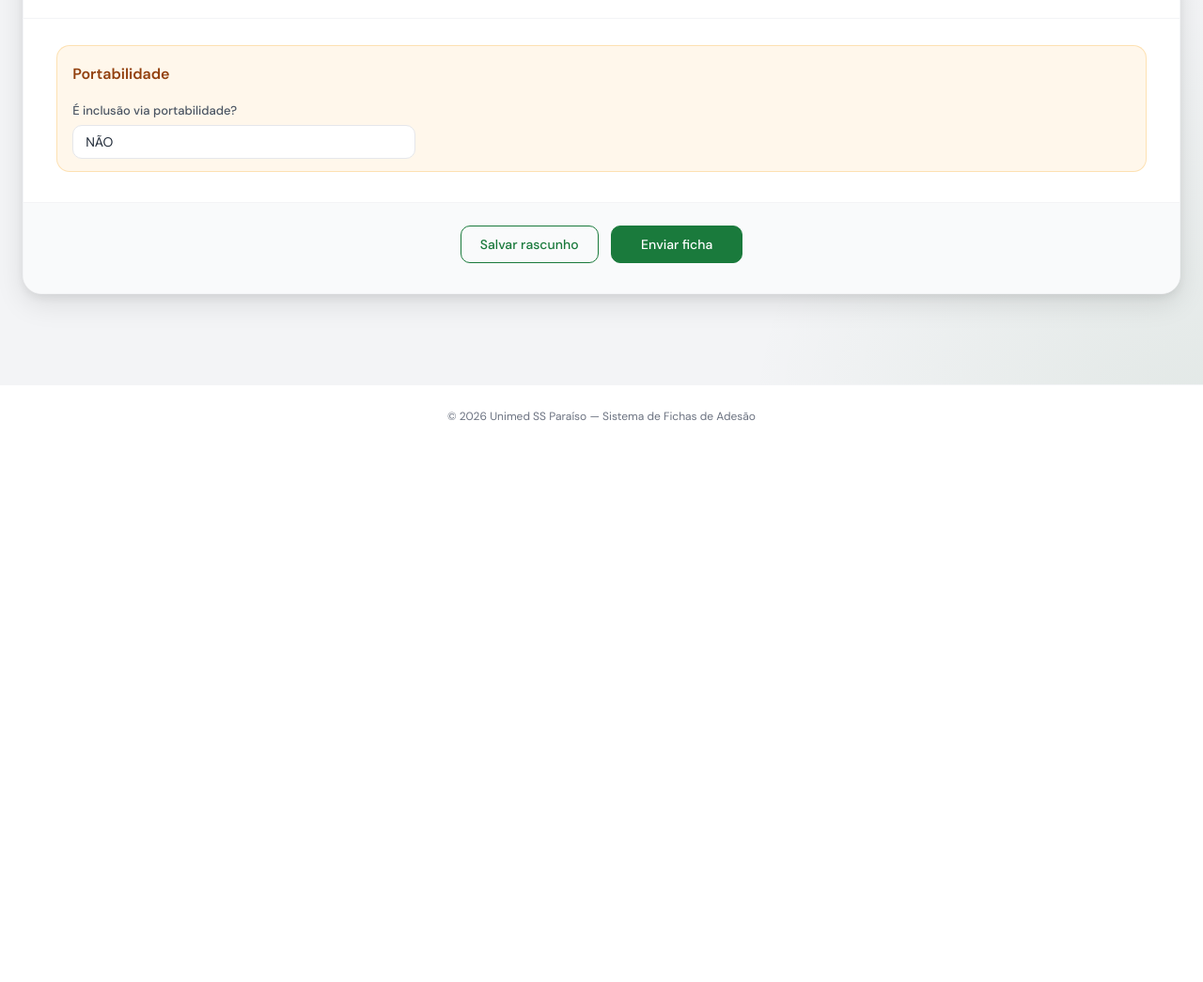
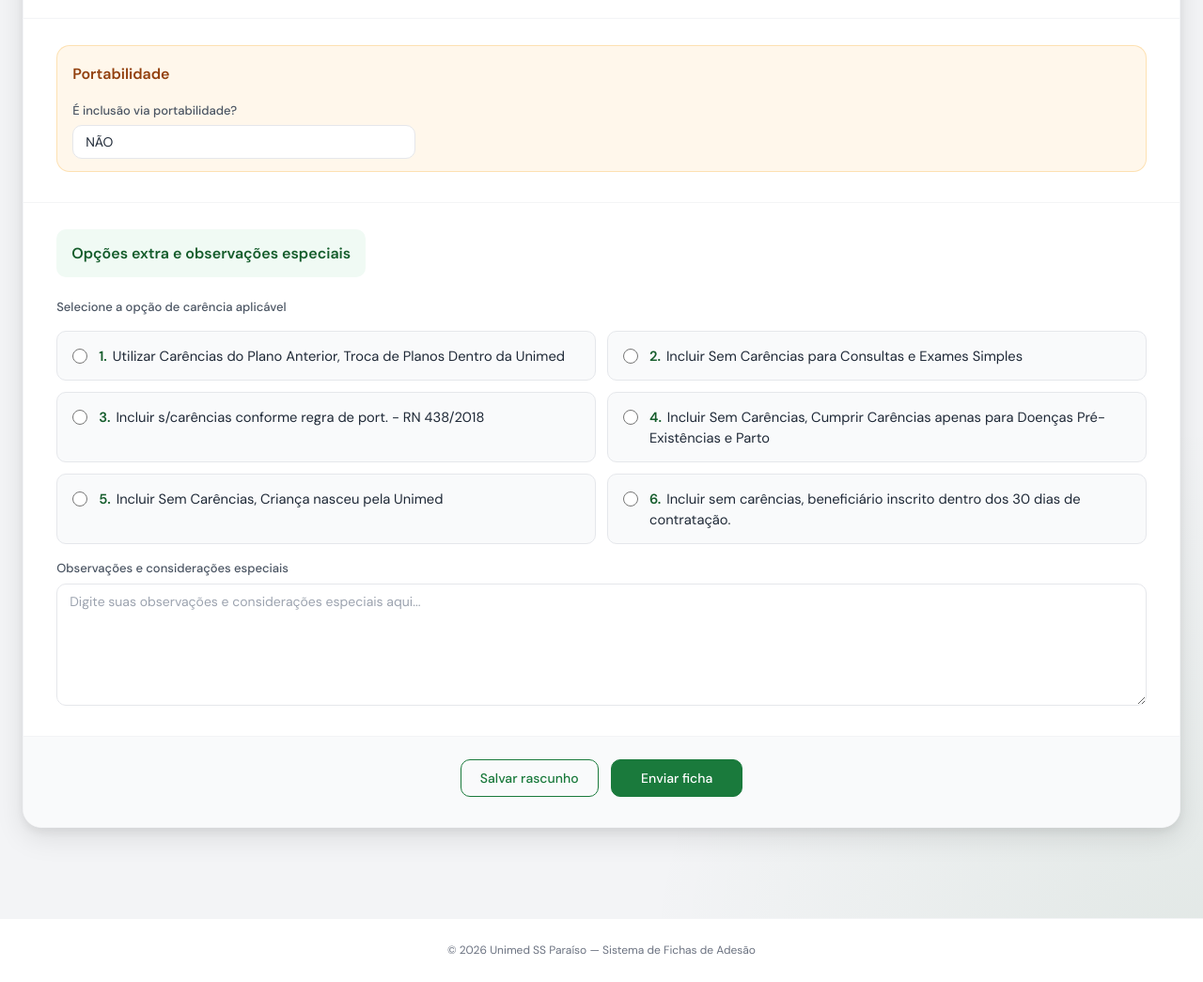
Before and after one commit to joao-v-marques/entrevista_vendas, a Flask app: template templates/new_form.html in a window 1280 px wide. Shown: the part 1342-2387 px from the top of the page at 94% size. Before the commit the page ends 1790 px from the top, so only its background shows below. Run offline with Flask 3, Linux system fonts and the light colour scheme; the template is opened without the code that fills it, so the values that code supplies are empty; some libraries are stand-ins or nearby versions.

Commit message:
feat: adicionado seção de opções extra e observações especiais

```diff
--- a/static/css/new_form.css
+++ b/static/css/new_form.css
@@ -206,6 +206,56 @@ body {
   accent-color: var(--green-600);
 }
 
+.option-card-group {
+  display: grid;
+  grid-template-columns: repeat(2, minmax(240px, 1fr));
+  gap: 0.75rem;
+  margin-top: 0.6rem;
+}
+
+.option-card {
+  display: flex;
+  align-items: flex-start;
+  gap: 0.75rem;
+  padding: 0.9rem 1rem;
+  border-radius: var(--radius-md);
+  border: 1.5px solid var(--color-border);
+  background: var(--gray-50);
+  cursor: pointer;
+  transition: border-color var(--transition), background var(--transition), box-shadow var(--transition);
+}
+
+.option-card:hover {
+  border-color: var(--green-400);
+  background: #fff;
+}
+
+.option-card input[type="radio"] {
+  margin-top: 3px;
+  width: 16px;
+  height: 16px;
+  flex-shrink: 0;
+  accent-color: var(--green-600);
+  cursor: pointer;
+}
+
+.option-card-text {
+  font-size: 0.92rem;
+  line-height: 1.5;
+  color: var(--color-text);
+}
+
+.option-card-text strong {
+  color: var(--green-700);
+  margin-right: 2px;
+}
+
+.option-card:has(input:checked) {
+  border-color: var(--green-500);
+  background: var(--green-50);
+  box-shadow: 0 0 0 3px rgba(34, 160, 78, 0.1);
+}
+
 .form-actions {
   display: flex;
   flex-wrap: wrap;
@@ -258,7 +308,8 @@ body {
   }
 
   .form-grid,
-  .checkbox-grid {
+  .checkbox-grid,
+  .option-card-group {
     grid-template-columns: 1fr;
   }
 
--- a/templates/new_form.html
+++ b/templates/new_form.html
@@ -407,8 +407,8 @@
                         </div>
                     </div>
 
+                    <!-- ! ========== Portabilidade ========== -->
                     <div class="form-section">
-                        <!-- ! ========== Portabilidade ========== -->
                         <div class="form-subsection form-subsection--amber">
                             <div class="form-subsection-title">Portabilidade</div>
                             <div class="form-grid">
@@ -459,6 +459,56 @@
                         </div>
                     </div>
 
+                    <div class="form-section">
+                        <div class="form-section-title">Opções extra e observações especiais</div>
+                            <div class="form-grid">
+                                <!-- Opção de carência: seleção única -->
+                                <div class="form-group full-width">
+                                    <span class="form-label">Selecione a opção de carência aplicável</span>
+                                    <div class="option-card-group" role="radiogroup" aria-label="Opção de carência aplicável">
+                                        <label class="option-card">
+                                            <input type="radio" name="opcao_carencia" value="carencias_plano_anterior">
+                                            <span class="option-card-text"><strong>1.</strong> Utilizar Carências do Plano
+                                                Anterior, Troca de Planos Dentro da Unimed</span>
+                                        </label>
+                                        <label class="option-card">
+                                            <input type="radio" name="opcao_carencia" value="sem_carencias_consultas_exames">
+                                            <span class="option-card-text"><strong>2.</strong> Incluir Sem Carências para
+                                                Consultas e Exames Simples</span>
+                                        </label>
+                                        <label class="option-card">
+                                            <input type="radio" name="opcao_carencia" value="sem_carencias_portabilidade_rn438">
+                                            <span class="option-card-text"><strong>3.</strong> Incluir s/carências conforme
+                                                regra de port. - RN 438/2018</span>
+                                        </label>
+                                        <label class="option-card">
+                                            <input type="radio" name="opcao_carencia" value="sem_carencias_exceto_dpe_parto">
+                                            <span class="option-card-text"><strong>4.</strong> Incluir Sem Carências, Cumprir
+                                                Carências apenas para Doenças Pré-Existências e Parto</span>
+                                        </label>
+                                        <label class="option-card">
+                                            <input type="radio" name="opcao_carencia" value="sem_carencias_crianca_nascida_unimed">
+                                            <span class="option-card-text"><strong>5.</strong> Incluir Sem Carências, Criança
+                                                nasceu pela Unimed</span>
+                                        </label>
+                                        <label class="option-card">
+                                            <input type="radio" name="opcao_carencia" value="sem_carencias_inscrito_30_dias">
+                                            <span class="option-card-text"><strong>6.</strong> Incluir sem carências,
+                                                beneficiário inscrito dentro dos 30 dias de contratação.</span>
+                                        </label>
+                                    </div>
+                                </div>
+                                <!-- Observações e considerações especiais -->
+                                <div class="form-group full-width">
+                                    <label for="observacoes_consideracoes_especiais" class="form-label">Observações e
+                                        considerações especiais</label>
+                                    <textarea id="observacoes_consideracoes_especiais" class="textarea"
+                                        name="observacoes_consideracoes_especiais"
+                                        placeholder="Digite suas observações e considerações especiais aqui..."></textarea>
+                                </div>
+                            </div>
+                        </div>
+
                     <div class="form-actions">
                         <button id="btnSaveDraft" class="btn btn--outline" type="button">Salvar rascunho</button>
                         <button class="btn btn--primary" type="submit">Enviar ficha</button>
```
